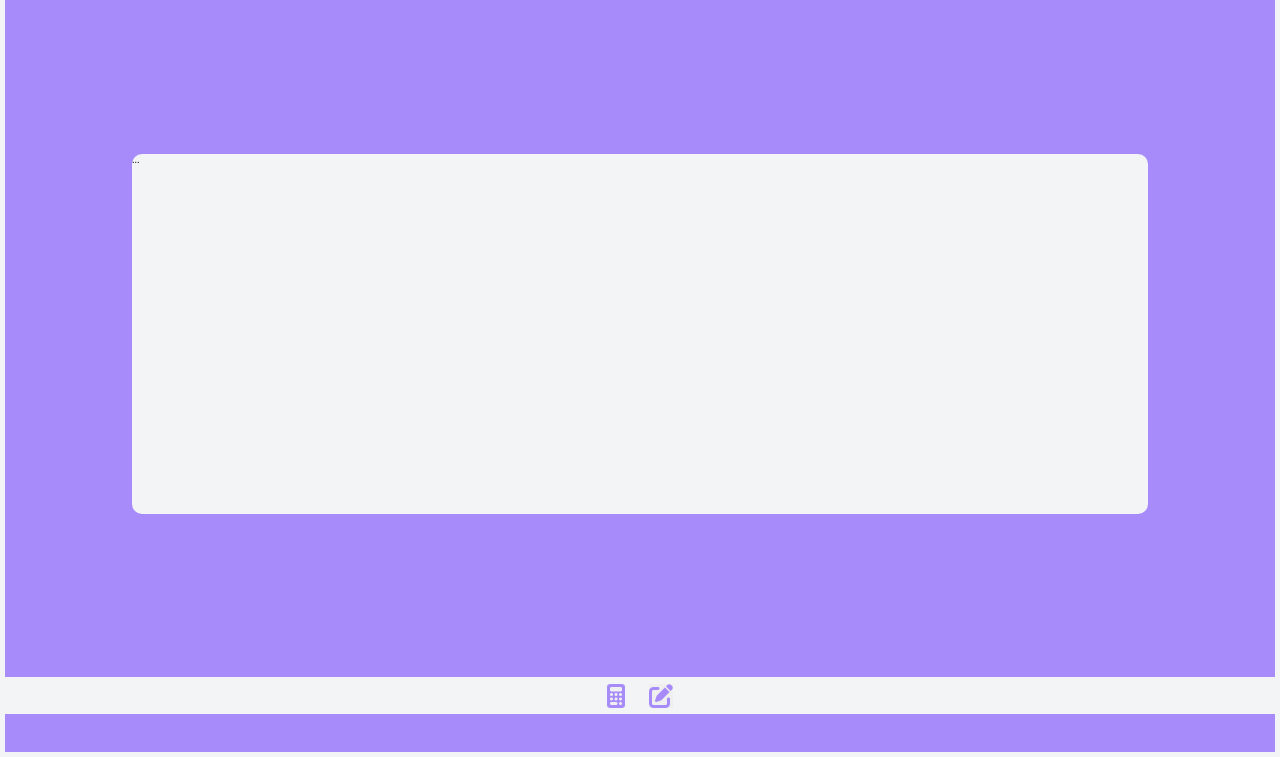
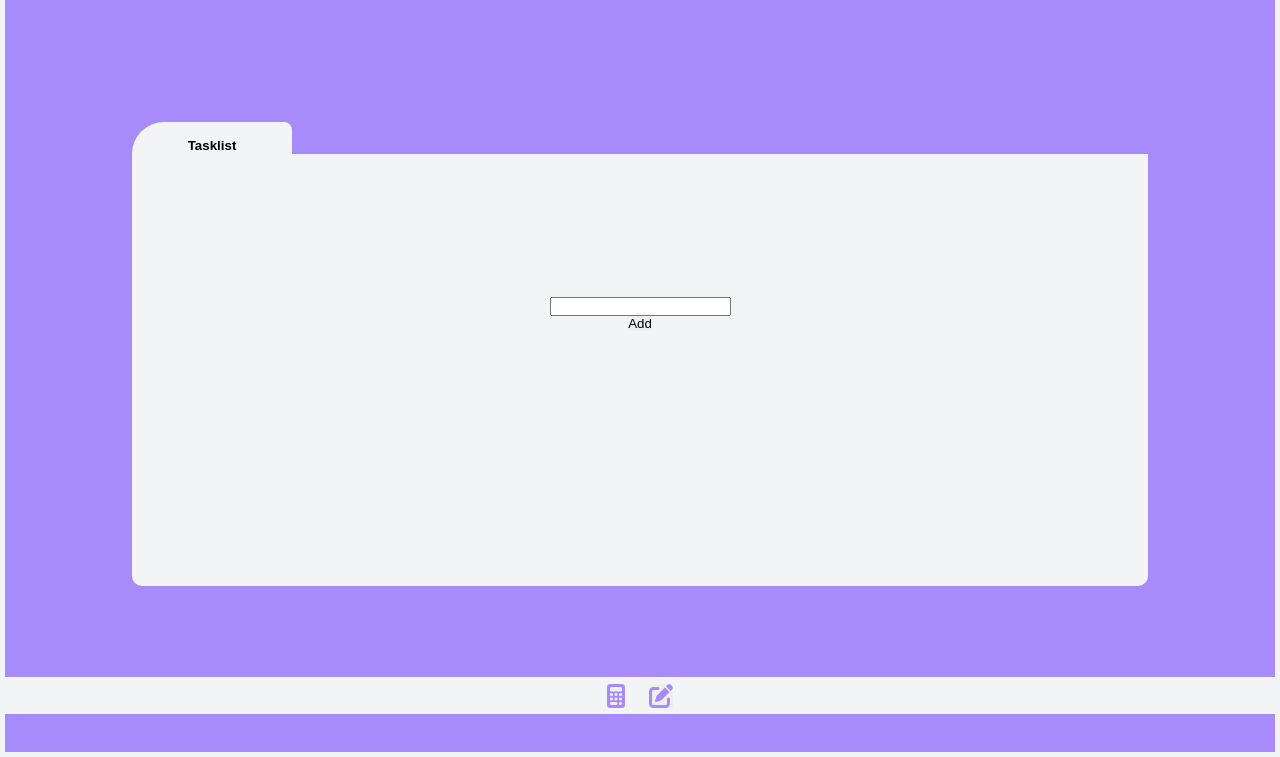
Before and after one commit to lucasberenger/MYLE-Web, a plain HTML site: page src/index.html in a window 1280 px wide. Both pictures are taken after a click on the button "Start". Shown: the part 43-800 px from the top of the page. Drawn offline with Linux system fonts and the light colour scheme; a web font is replaced by a local one.

Commit message:
add tasklist initial elements

```diff
--- a/src/index.html
+++ b/src/index.html
@@ -27,7 +27,15 @@
         </header>
         <main>
           <div id="select-menu">
-            ...
+            <!-- Tasklist -->
+            <div id="tasklist">
+              <button id="tasklist-tab">Tasklist</button>
+              <div id="tasklist-content">
+                <input id="tasklist-text" />
+                <button type="button" id="tasklist-add">Add</button>
+              </div>
+            </div>
+            <!-- Finances -->
           </div>
           <!-- Content must have be created in here -->
           <div id="notepad" class="hide">
--- a/src/sass/partials/_fonts.scss
+++ b/src/sass/partials/_fonts.scss
@@ -5,3 +5,5 @@
 
 $titleFont: 'Poor Story';
 $defaultFont: 'Unbuntu';
+
+$bold: '700';
--- a/src/sass/style.scss
+++ b/src/sass/style.scss
@@ -1,7 +1,8 @@
 // colors:
-@import "partials/_colors.scss";
+@import 'partials/colors';
 // Fonts:
-@import "partials/fonts";
+@import 'partials/fonts';
+
 
 // DOM Classes
 
@@ -255,14 +256,39 @@ main {
 }
 
 #select-menu {
-    height: 50%;
+    height: 60%;
     width: 80%;
     margin-top: 10rem;
     background: $primary-gray;
     border-radius: 10px;
 }
 
+// Tasklist
+#tasklist {
+    position: relative;
+}
 
+#tasklist-tab {
+    padding: 1rem;
+    width: 10rem;
+    position: absolute;
+    top: -2rem;
+
+    background-color: $primary-gray;
+    font-weight: 700;
+    color: $primary-black;
+    border-radius: 2rem 0.5rem 0.5rem 0.5rem;
+}
+
+#tasklist-content {
+    height: 20rem;
+    width: 100%;
+    background: $primary-gray;
+    display: flex;
+    flex-direction: column;
+    justify-content: center;
+    align-items: center;
+}
 
 
 
```
Also changed, not shown: src/sass/style.css, 1 other file.
